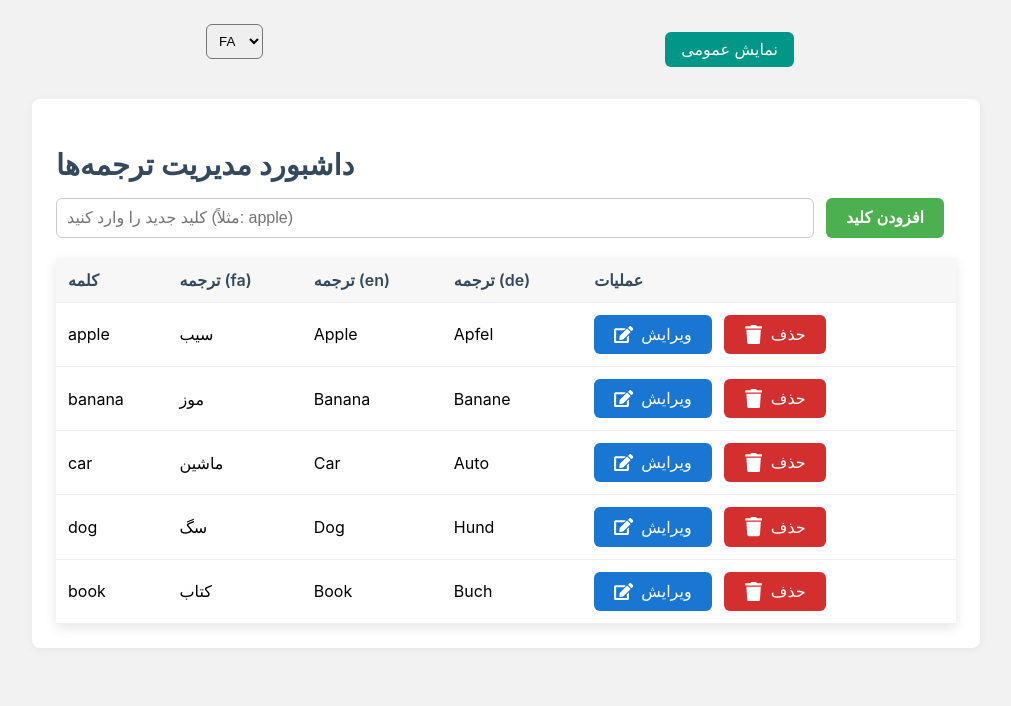
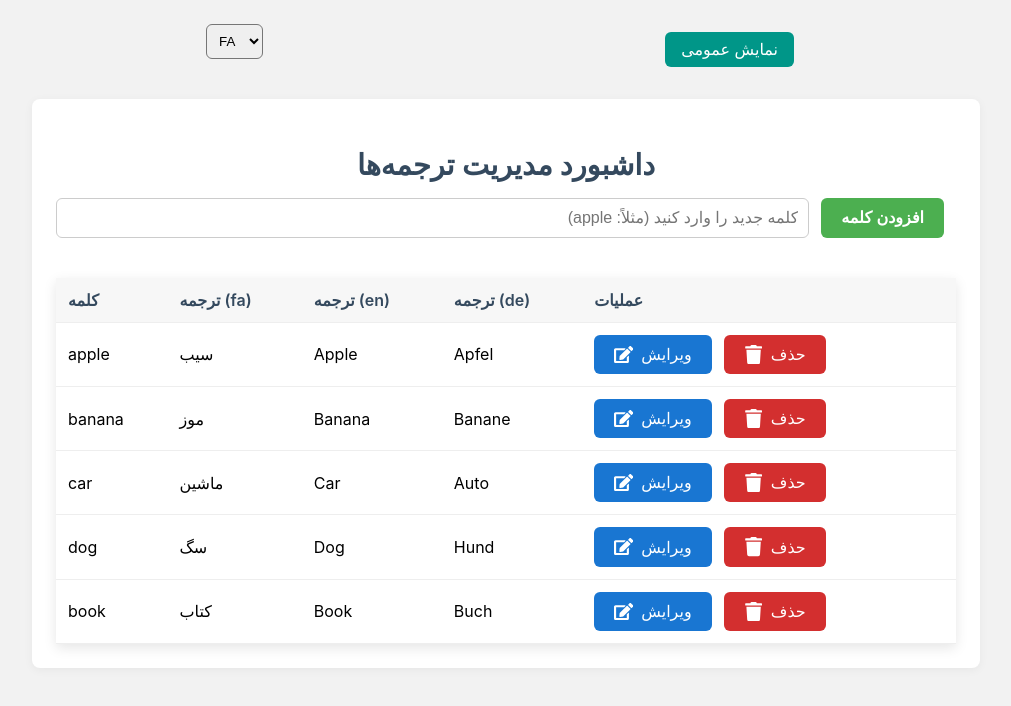
Before and after one commit to Mohamadreza76211/Word-Translation-Dashboard-with-Public-View, a React (Create React App) app: page / in a window 1280 px wide. Shown: the top 706 px of the page, without its empty margins (134-1145 px from the left). Built offline with nearby package versions, Linux system fonts and the light colour scheme.

Commit message:
Third Update - Fix: Context / Drag & Drop (4/17/2025)

```diff
--- a/src/components/AdminDashboard.jsx
+++ b/src/components/AdminDashboard.jsx
@@ -89,15 +89,18 @@ const AdminDashboard = () => {
 
   return (
     <div className="container">
-      <h2>داشبورد مدیریت ترجمه‌ها</h2>
+      <h2 style={{ display: "flex", justifyContent: "center" }}>
+        داشبورد مدیریت ترجمه‌ها
+      </h2>
 
       <div className="input-wrapper">
         <input
+          style={{ direction: "rtl" }}
           value={newKeyword}
           onChange={(e) => setNewKeyword(e.target.value)}
-          placeholder="کلید جدید را وارد کنید (مثلاً: apple)"
+          placeholder="کلمه جدید را وارد کنید (مثلاً: apple)"
         />
-        <button onClick={handleAddKeyword}>افزودن کلید</button>
+        <button onClick={handleAddKeyword}>افزودن کلمه</button>
       </div>
 
       {errorMessage && (
--- a/src/components/styles/AdminDashboard.scss
+++ b/src/components/styles/AdminDashboard.scss
@@ -11,6 +11,8 @@ $card-shadow: rgba(0, 0, 0, 0.1) 0px 4px 12px;
 $card-hover-color: #f1f1f1;
 
 .container {
+  display: flex;
+  flex-direction: column;
   max-width: 900px;
   margin: 0 auto;
   padding: 24px;
```
